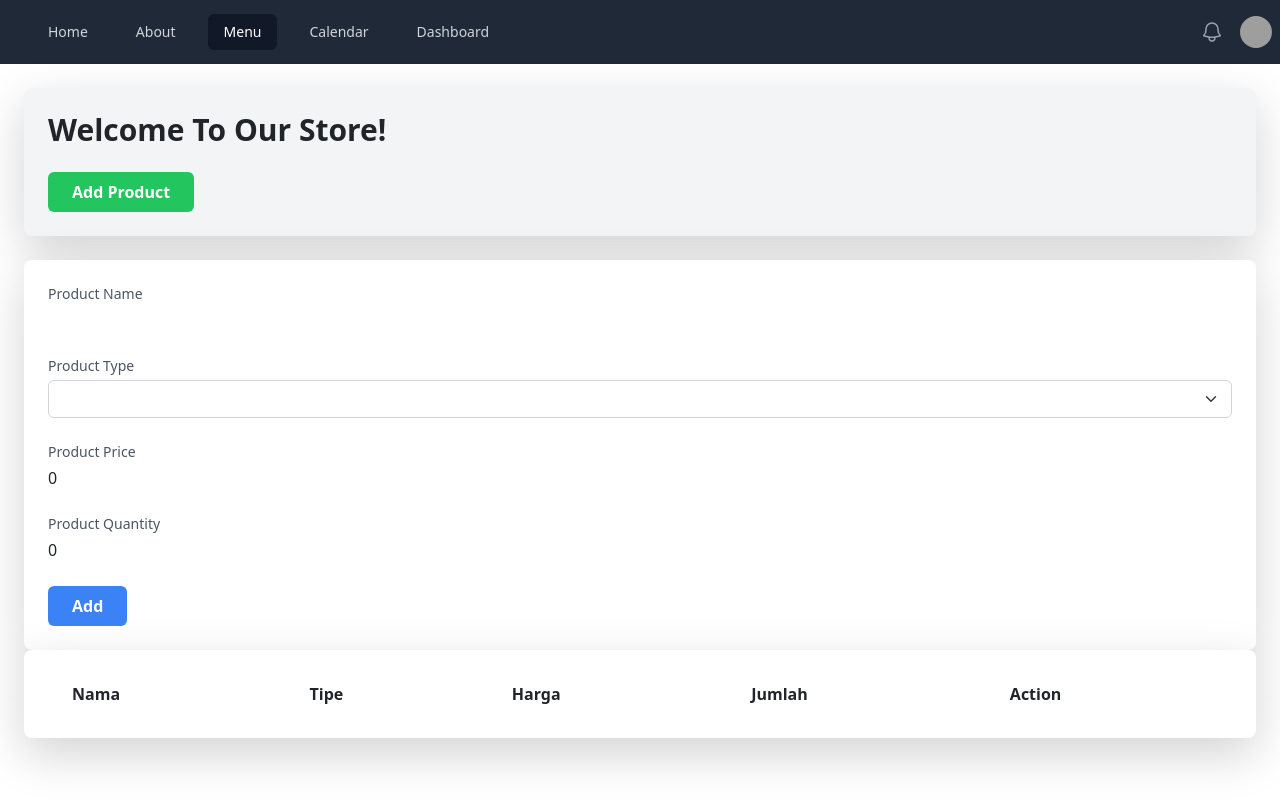
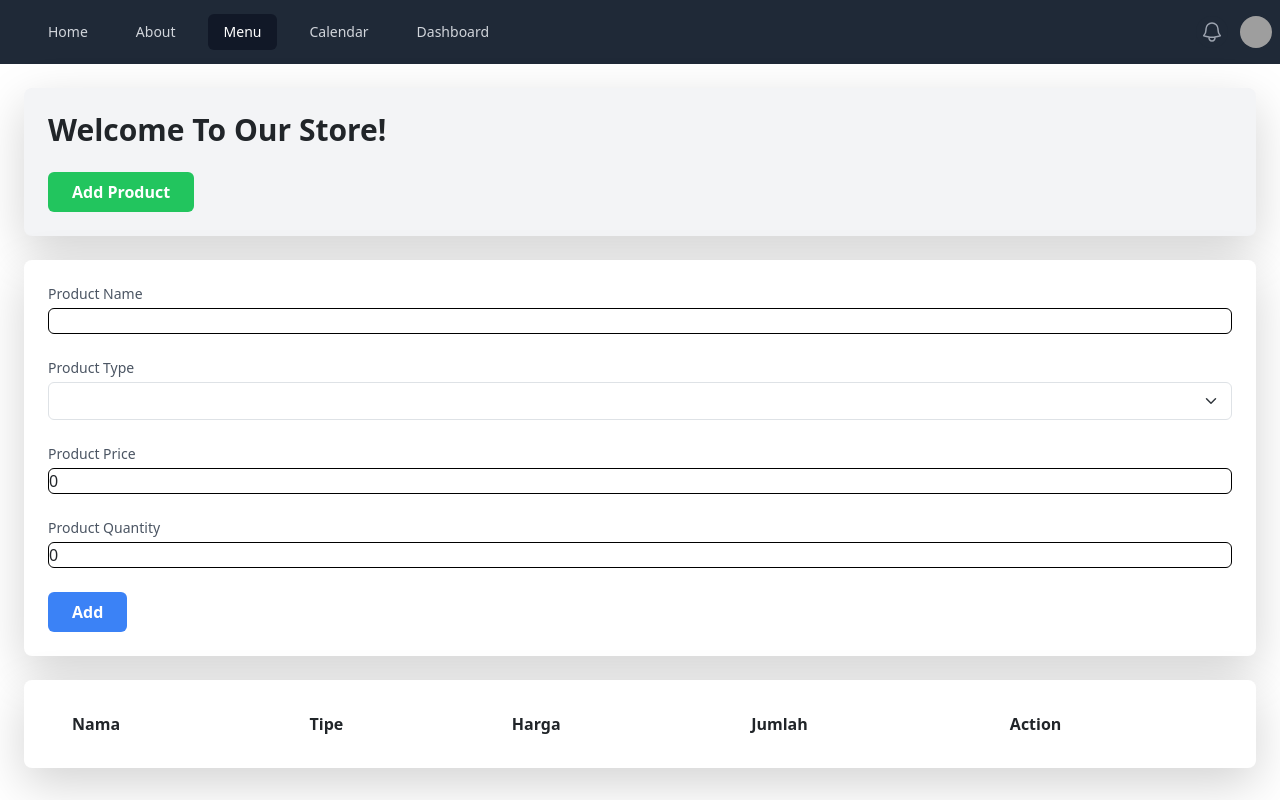
Before and after one commit to ImamNurHadi/pweb-Instalasi-VueComponents-P18-2023, a Vue app: page /menu in a window 1280 px wide. Both pictures are taken after a click on the button "Add Product". Built offline with nearby package versions, Linux system fonts and the light colour scheme; grey boxes are pictures that could not be loaded.

Commit message:
Perbaikan css saja dari tabel menu

```diff
--- a/src/components/Menu.vue
+++ b/src/components/Menu.vue
@@ -10,16 +10,16 @@
         </div>
 
         <div v-if="showAddProductForm" class="bg-white p-4 rounded-lg shadow-lg">
-            <form @submit.prevent="addOrUpdateProduct">
+            <form @submit.prevent="addOrUpdateProduct" class="custom-form">
                 <div class="mb-4">
-                    <label for="productName" class="block text-sm font-medium text-gray-600">Product Name</label>
+                    <label for="productName" class="block text-sm font-medium text-gray-600"  >Product Name</label>
                     <input v-model="newProduct.name" type="text" id="productName"
-                        class="form-input mt-1 block w-full rounded-md border-gray-300">
+                        class="form-input mt-1 block w-full rounded-md ">
                 </div>
                 <div class="mb-4">
                     <label for="productType" class="block text-sm font-medium text-gray-600">Product Type</label>
                     <select v-model="newProduct.type" id="productType"
-                        class="form-select mt-1 block w-full rounded-md border-gray-300">
+                        class="form-select mt-1 block w-full rounded-md ">
                         <option value="Makanan">Makanan</option>
                         <option value="Pakaian">Pakaian</option>
                     </select>
@@ -27,19 +27,19 @@
                 <div class="mb-4">
                     <label for="productPrice" class="block text-sm font-medium text-gray-600">Product Price</label>
                     <input v-model.number="newProduct.price" type="number" id="productPrice"
-                        class="form-input mt-1 block w-full rounded-md border-gray-300">
+                        class="form-input mt-1 block w-full rounded-md ">
                 </div>
                 <div class="mb-4">
                     <label for="productQuantity" class="block text-sm font-medium text-gray-600">Product Quantity</label>
                     <input v-model.number="newProduct.quantity" type="number" id="productQuantity"
-                        class="form-input mt-1 block w-full rounded-md border-gray-300">
+                        class="form-input mt-1 block w-full rounded-md ">
                 </div>
                 <button type="submit" class="bg-blue-500 hover:bg-blue-600 text-white font-semibold px-4 py-2 rounded-md">{{
                     editingIndex !== null ? 'Save' : 'Add' }}</button>
             </form>
         </div>
 
-        <div class="bg-white p-4 rounded-lg shadow-lg">
+        <div class="bg-white p-4 rounded-lg shadow-lg mt-4">
             <table class="table-auto w-full">
                 <thead>
                     <tr>
@@ -55,15 +55,15 @@
                         class="bg-white hover:bg-gray-100 transition duration-300 ease-in-out">
                         <td class="px-4 py-2 text-gray-800">{{ product.name }}</td>
                         <td class="px-4 py-2 text-gray-800">{{ product.type }}</td>
-                        <td class="px-4 py-2 text-gray-800">{{ product.price }}</td>
+                        <td class="px-4 py-2 text-gray-800">{{ product.price }} Rb</td>
                         <td class="px-4 py-2 text-gray-800">{{ product.quantity }}</td>
                         <td class="px-4 py-2 flex items-center">
                             <button @click="editProduct(index)"
-                                class="bg-blue-500 hover:bg-blue-600 text-white font-semibold px-2 py-1 rounded-md ml-2 transition duration-300 ease-in-out">
+                                class="bg-blue-500 hover:bg-blue-600 text-white font-semibold px-2 py-1 rounded-md  transition duration-300 ease-in-out">
                                 Edit
                             </button>
                             <button @click="deleteProduct(index)"
-                                class="bg-red-500 hover:bg-red-600 text-white font-semibold px-2 py-1 rounded-md ml-2 transition duration-300 ease-in-out">
+                                class="bg-red-500 hover:bg-red-600 text-white font-semibold px-2 py-1 rounded-md transition duration-300 ease-in-out">
                                 Delete
                             </button>
                             <div class="form-check ml-2">
@@ -76,6 +76,20 @@
         </div>
     </div>
 </template>
+
+
+<style>
+input{
+  border-color: black;
+  border-width:0.1vh;
+}
+
+select
+{
+  border-color: black;
+  border-width:0.1vh;
+}
+</style>
 
 <script>
 export default {
```
